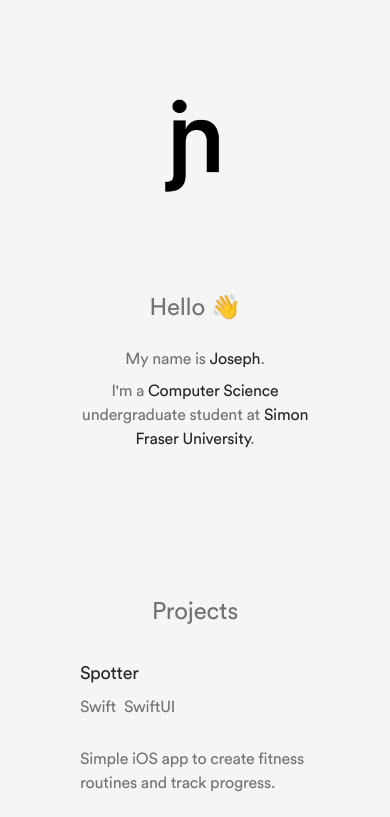
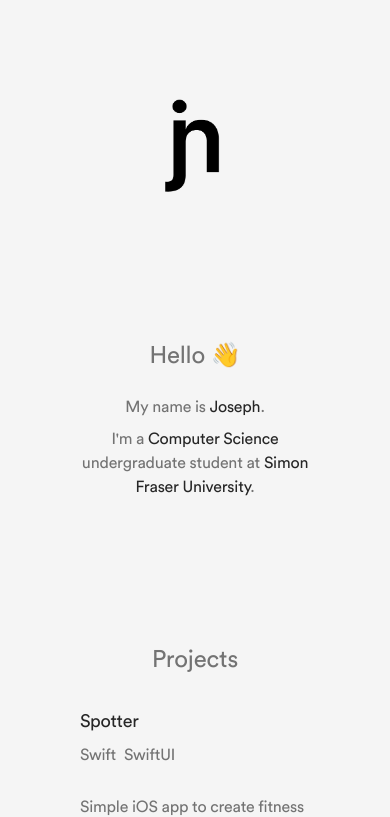
Before and after one commit to nevadoj/nevadoj.github.io, a Next.js app: page / in a window 390 px wide. Shown: the top 817 px of the page. Built offline with nearby package versions, Linux system fonts and the light colour scheme.

Commit message:
move header from hero component

```diff
--- a/src/app/components/content/Hero.tsx
+++ b/src/app/components/content/Hero.tsx
@@ -1,12 +1,9 @@
+import Link from "next/link"
 import Container from "../layout/Container"
 
 export default function Hero(){
   return (
     <>
-      <div>
-          <div className="flex justify-center lg:justify-start w-full">
-              <img src="/assets/images/icon.png" alt="website icon" width={60} height={60} className="mx-12 hover:cursor-pointer pb-24 lg:pb-36"/>
-          </div>
       <Container>
           <div className="flex justify-center items-start lg:justify-start">
               <p className="text-2xl">Hello 👋</p>
@@ -16,7 +13,6 @@ export default function Hero(){
               <p className="text-center lg:text-left">I'm a <span className="text-text-dark">Computer Science</span> undergraduate student at <span className="text-text-dark">Simon Fraser University</span>.</p>
           </div>
       </Container>
-      </div>
     </>
   )
 }
--- a/src/app/layout.tsx
+++ b/src/app/layout.tsx
@@ -1,4 +1,5 @@
 import type { Metadata } from 'next'
+import Link from 'next/link'
 import './globals.css'
 
 export const metadata: Metadata = {
@@ -10,7 +11,12 @@ export default function Main({ children, }: { children: React.ReactNode}) {
   return (
     <html lang="en">
       <body>
-        <main className='flex flex-col gap-36 lg:gap-64 text-text-regular px-20 py-20'>
+        <main className='flex flex-col gap-36 lg:gap-52 text-text-regular px-20 py-20'>
+            <div className="flex justify-center lg:justify-start w-full">
+              <Link href="/">
+                <img src="/assets/images/icon.png" alt="website icon" width={60} height={60} className="mx-12 hover:cursor-pointer"/>
+              </Link>
+            </div>
             {children}
         </main>
       </body>
```
Lines whose indentation alone changed are shown as unchanged.
